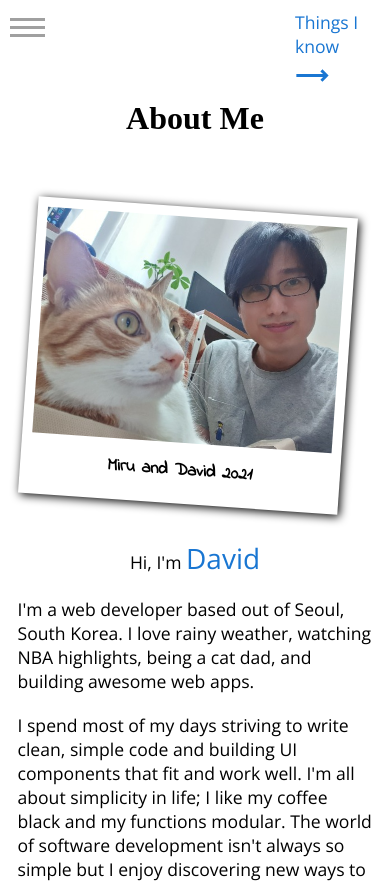
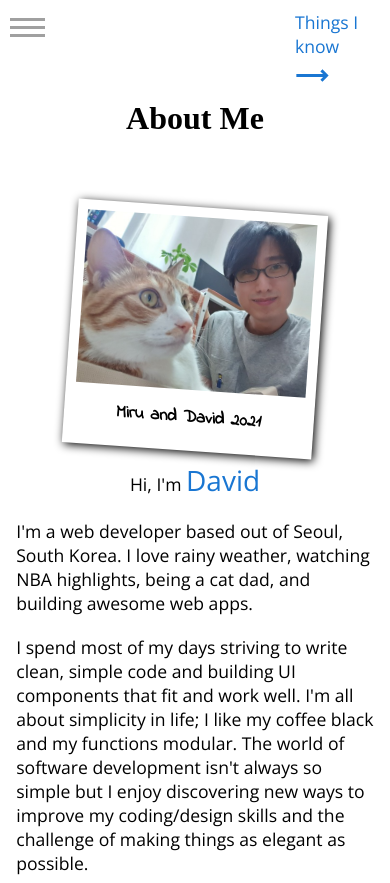
Before and after one commit to hoopslam/portfoliov2, a Next.js app: page /about in a window 390 px wide. Shown: the top 883 px of the page. Built offline with nearby package versions, Linux system fonts and the light colour scheme.

Commit message:
adjusted about page mobile responsiveness to fit 320px

```diff
--- a/pages/about.jsx
+++ b/pages/about.jsx
@@ -148,6 +148,12 @@ const AboutContainer = styled.div`
       justify-content: center;
       align-items: center;
     }
+
+    @media screen and (max-width: 540px) {
+      p {
+        margin: 10px 0;
+      }
+    }
   }
 
   .image-container {
@@ -172,6 +178,8 @@ const AboutContainer = styled.div`
     }
     @media screen and (max-width: 767px) {
       float: none;
+      width: 250px;
+      margin: 0;
     }
   }
 
@@ -185,7 +193,7 @@ const AboutContainer = styled.div`
     align-items: center;
     background-color: ${({ theme }) => theme.sidebar};
     color: white;
-    font-size: 0.85rem;
+    font-size: 1rem;
     padding: 10px 10px 20px;
     height: 100vh;
     z-index: 100;
@@ -215,6 +223,14 @@ const AboutContainer = styled.div`
       width: 230px;
       padding: 20px;
     }
+    @media screen and (max-width: 767px) {
+      padding: 10px 0;
+      font-size: .85rem;
+
+      .category {
+        padding: 5px 15px;
+      }
+    }
   }
 
   @media screen and (max-width: 990px) {
```
